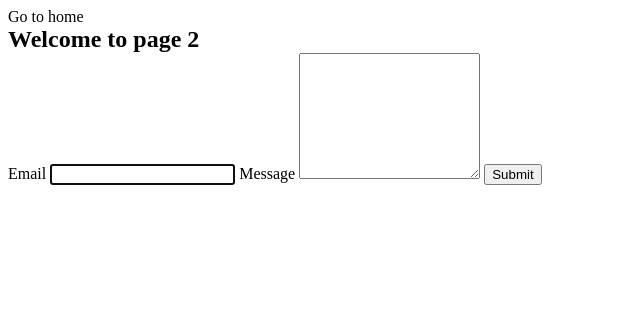
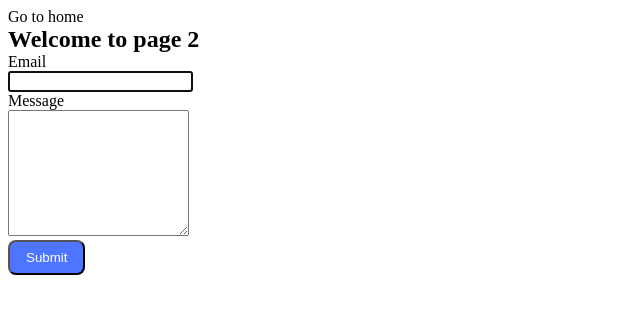
Before and after one commit to 1Fedor7/goit-js-hw-09, a website built with Vite: page src/2-form.html in a window 1280 px wide. Shown: the whole page, without its empty margins (0-640 px from the left). Built offline with nearby package versions, Linux system fonts and the light colour scheme.

Commit message:
add styles to form

```diff
--- a/src/2-form.html
+++ b/src/2-form.html
@@ -13,11 +13,11 @@
       <h1>Welcome to page 2</h1>
     </section>
     <form class="feedback-form" autocomplete="off">
-      <label>
+      <label class="email">
         Email
         <input type="email" name="email" autofocus />
       </label>
-      <label>
+      <label class="message">
         Message
         <textarea name="message" rows="8"></textarea>
       </label>
--- a/src/css/form.css
+++ b/src/css/form.css
@@ -1,3 +1,15 @@
 .feedback-form {
-  display: block;
+  display: table-caption;
 }
+.email {
+  margin-bottom: 8px;
+}
+.message {
+  margin-bottom: 16px;
+}
+button {
+  padding: 8px 16px;
+  color: #fff;
+  background-color: #4E75FF;
+  border-radius: 8px;
+}
```
